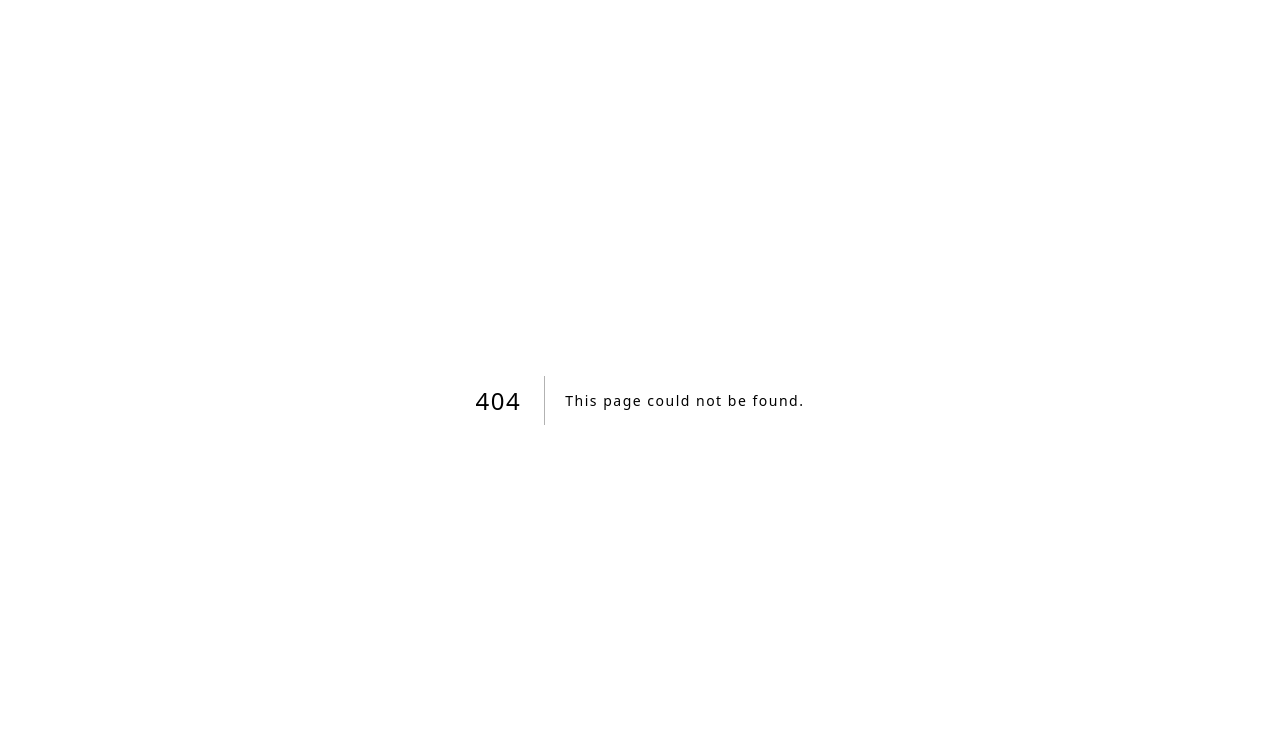
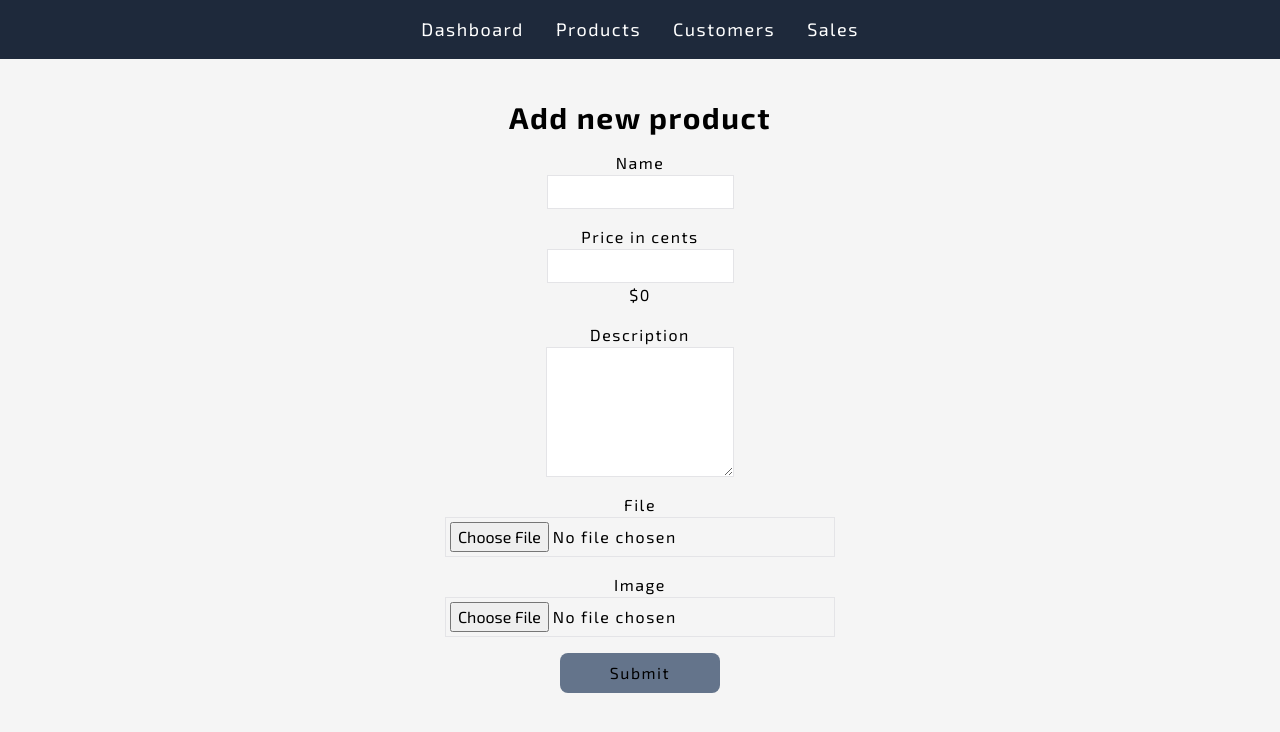
Before and after one commit to alexpetkoff/fullstack-ecommerce-store, a Next.js app: page /admin/products/new in a window 1280 px wide. Before the commit this address had no page. Shown: the top 732 px of the page. Built offline with nearby package versions, Linux system fonts and the light colour scheme.

Commit message:
created addnewproduct form component

```diff
--- /dev/null
+++ b/src/app/admin/products/_components/ProductForm.tsx
@@ -0,0 +1,46 @@
+"use client";
+
+import { formatCurrency } from "@/lib/formatters";
+import { useState } from "react";
+
+export function ProductForm() {
+    const [priceInCents, setPriceInCents] = useState<number>();
+
+    return (
+        <form className="w-1/2 text-center flex flex-col items-center gap-4" action="">
+            <div className="flex flex-col items-center">
+                <label htmlFor="name">Name</label>
+                <input type="text" name="name" id="name" className="border-zinc-200 p-1 border-[1px]" required />
+            </div>
+            <div className="flex flex-col items-center">
+                <label htmlFor="name">Price in cents</label>
+                <input
+                    type="number"
+                    name="number"
+                    id="number"
+                    className="border-zinc-200 p-1 border-[1px]"
+                    required
+                    minLength={1}
+                    value={priceInCents}
+                    onChange={(e) => setPriceInCents(Number(e.target.value))}
+                />
+                <div className="text-muted-foreground">{formatCurrency((priceInCents || 0) / 100)}</div>
+            </div>
+            <div className="flex flex-col items-center">
+                <label htmlFor="description">Description</label>
+                <textarea rows={5} placeholder=" " name="description" id="description" className="border-zinc-200 p-1 border-[1px]" required />
+            </div>
+            <div className="flex flex-col items-center">
+                <label htmlFor="file">File</label>
+                <input type="file" name="file" id="file" className="border-zinc-200 p-1 border-[1px]" required />
+            </div>
+            <div className="flex flex-col items-center">
+                <label htmlFor="image">Image</label>
+                <input type="file" name="image" id="image" className="border-zinc-200 p-1 border-[1px]" required />
+            </div>
+            <button type="submit" className="px-4 py-2 rounded-lg bg-slate-500 hover:bg-slate-400 w-1/4">
+                Submit
+            </button>
+        </form>
+    );
+}
--- /dev/null
+++ b/src/app/admin/products/new/page.tsx
@@ -0,0 +1,11 @@
+import { PageHeading } from "@/components/PageHeading";
+import { ProductForm } from "../_components/ProductForm";
+
+export default function NewProductPage() {
+    return (
+        <div className="mt-10 flex flex-col items-center gap-4">
+            <PageHeading>Add new product</PageHeading>
+            <ProductForm />
+        </div>
+    );
+}
--- a/src/app/admin/products/page.tsx
+++ b/src/app/admin/products/page.tsx
@@ -5,7 +5,31 @@ export default function ProductsPage() {
     return (
         <div className="mt-10 flex flex-col items-center gap-4">
             <PageHeading>Products</PageHeading>
-            <Button href="/admin/products/add">Add Product</Button>
+            <Button href="/admin/products/new">Add Product</Button>
+            <table className="w-1/2 text-center">
+                <thead>
+                    <tr>
+                        <th className="w-0">
+                            <span className="sr-only">Available for purchase</span>
+                        </th>
+                        <th className="border-[1px] border-zinc-200 p-2">Name</th>
+                        <th className="border-[1px] border-zinc-200 p-2">Price</th>
+                        <th className="border-[1px] border-zinc-200 p-2">Orders</th>
+                        <th className="w-0">
+                            <span className="sr-only">Actions</span>
+                        </th>
+                    </tr>
+                </thead>
+                <tbody>
+                    {/* <tr>
+                        <th className="border-[1px] border-zinc-200 p-2">Product 1</th>
+                        <th className="border-[1px] border-zinc-200 p-2">199.99$</th>
+                        <th className="border-[1px] border-zinc-200 p-2">Available</th>
+                    </tr> */}
+                </tbody>
+            </table>
         </div>
     );
 }
+
+function ProductsTable() {}
--- a/src/app/page.tsx
+++ b/src/app/page.tsx
@@ -1,3 +1,3 @@
 export default function Home() {
-    return <h1 className="text-3xl font-bold">NextJS Store 🛒 tutorial :)</h1>;
+    return <h1 className="text-3xl font-bold text-center">NextJS Store 🛒 tutorial :)</h1>;
 }
```
